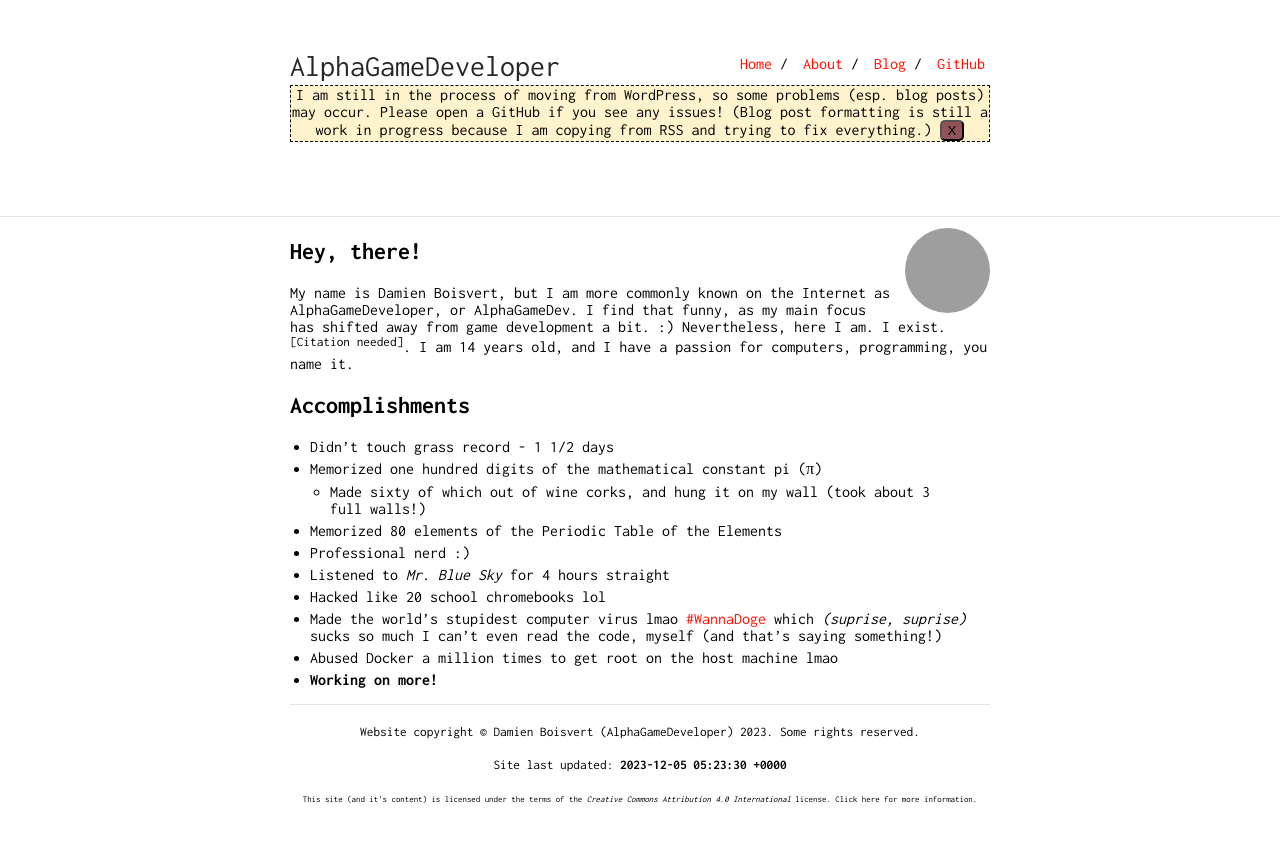
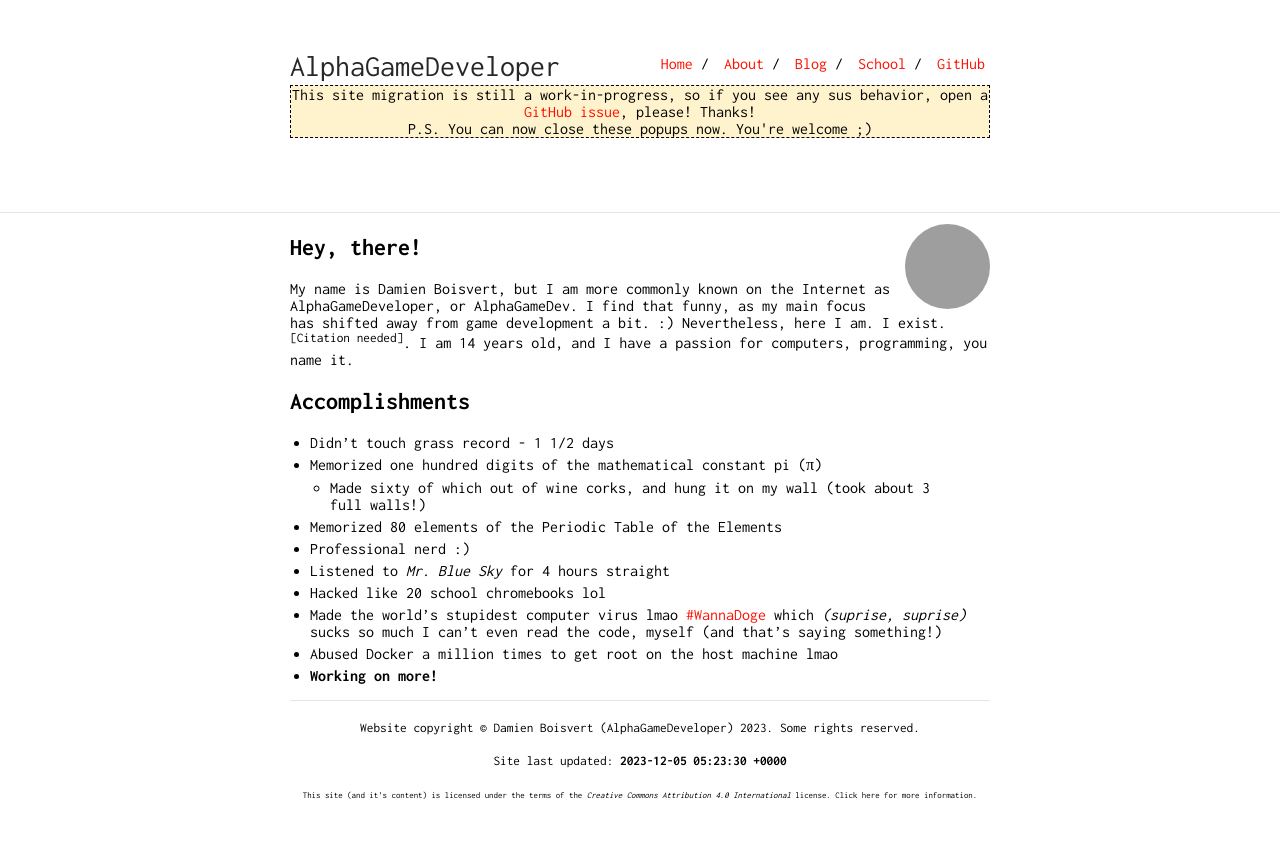
Before and after one commit to AlphaGameDeveloper/AlphaGame.dev, a Jekyll site: the page built from index.md, in a window 1280 px wide. Shown: the top 842 px of the page. Built offline with Jekyll 4.4.1, drawn with Linux system fonts in a browser that asks for light colours; grey boxes are pictures that could not be loaded.

Commit message:
Fix a few things on the message tab and crosshair cursor

```diff
--- a/_config.yml
+++ b/_config.yml
@@ -28,5 +28,7 @@ nav:
    link: "/about"
  - name: "Blog"
    link: /blog
+ - name: "School"
+   link: /school
  - name: GitHub
    link: https://github.com/AlphaGameDeveloper
--- a/_data/message.yml
+++ b/_data/message.yml
@@ -1,3 +1,3 @@
 enabled: true
 type: "warn" # allow: info,warn
-message: "I am still in the process of moving from WordPress, so some problems (esp. blog posts) may occur.  Please open a GitHub if you see any issues! (Blog post formatting is still a work in progress because I am copying from RSS and trying to fix everything.)"
+message: "This site migration is still a work-in-progress, so if you see any sus behavior, open a <a href=\"https://github.com/AlphaGameDeveloper/AlphaGameDeveloper.github.io/issues\">GitHub issue</a>, please!  Thanks!<br>P.S. You can now close these popups now.  You're welcome ;)"
--- a/_includes/message.html
+++ b/_includes/message.html
@@ -8,8 +8,9 @@
     } else {
         throw new Error("what the heck, bro? (message state not block nor none.) \\._./")
     }
-}</script>
-<div id="site-message" style="display: block;">
+}
+</script>
+<div id="site-message" style="display: block; cursor: crosshair;" onclick="togglemessage();">
     {% if site.data.message.type == "info" %}
     <p class="message-info">
     {% elsif site.data.message.type == "warn" %}
@@ -18,7 +19,6 @@
     <p class="message-generic">
     {% endif %}
         {{ site.data.message.message }}
-        <button style="border-radius: 5px; background-color: rgb(145, 83, 88);" onclick="togglemessage();">X</button>
     </p>
 </div>
 {% endif %}
```
